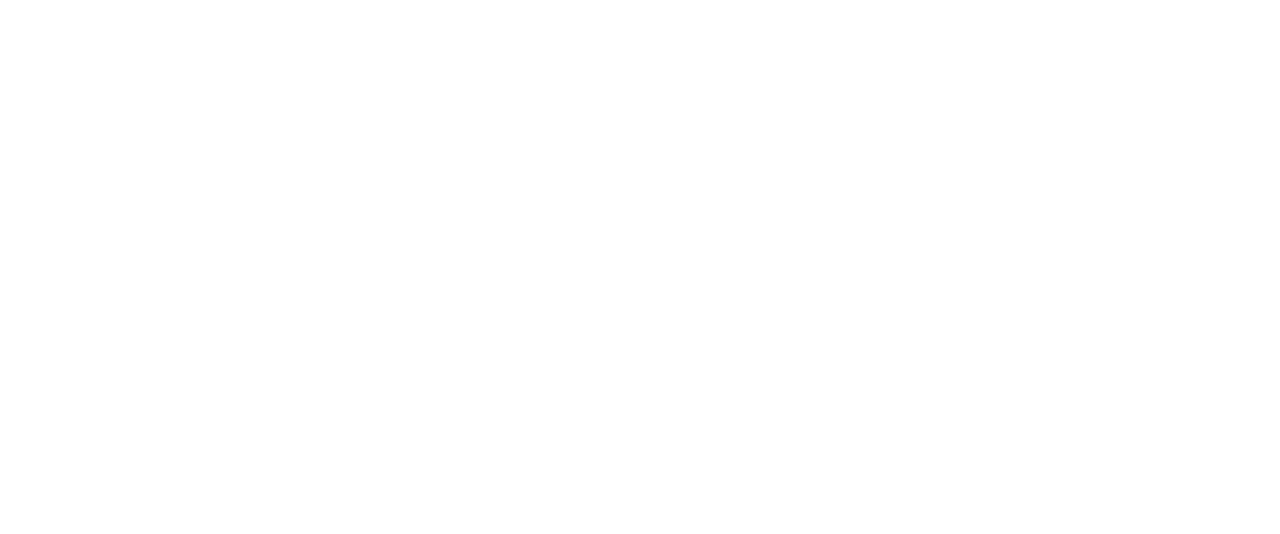
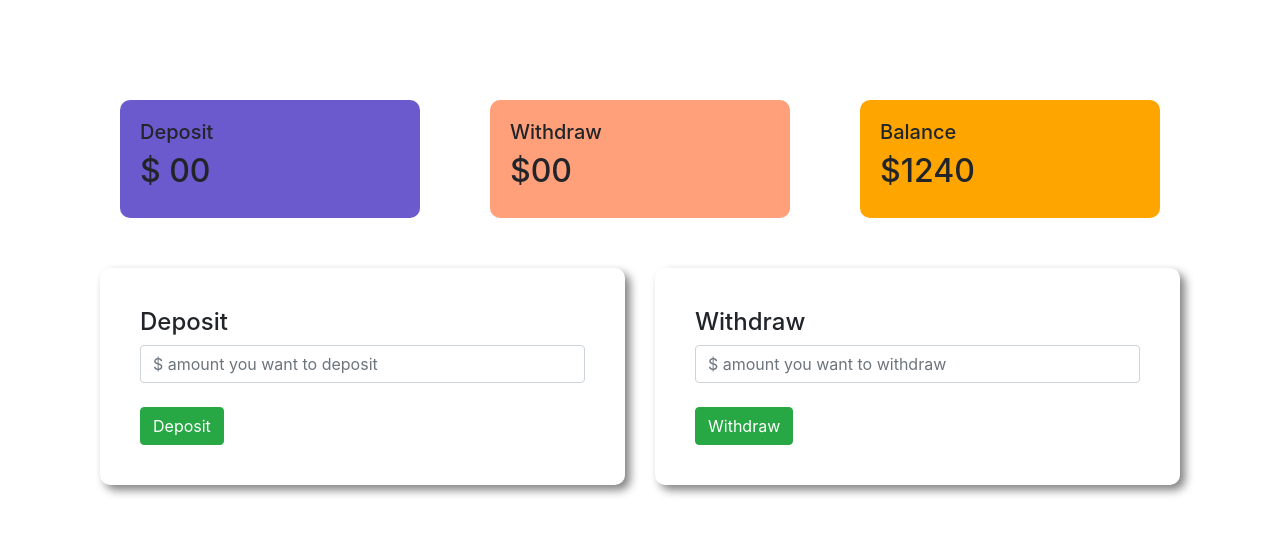
Before and after one commit to shantijulilslam/pioneer-bank, a plain HTML site: page index.html in a window 1280 px wide. Both pictures are taken after a click on the button "Enter". Drawn offline with nearby package versions, Linux system fonts and the light colour scheme.

Commit message:
adding deposite done

```diff
--- a/index.html
+++ b/index.html
@@ -4,7 +4,7 @@
     <meta charset="UTF-8">
     <meta name="viewport" content="width=device-width, initial-scale=1.0">
     <title>Pioneer Bank</title>
-    <link rel="stylesheet" href="https://stackpath.bootstrapcdn.com/bootstrap/4.1.3/css/bootstrap.min.css" integrity="sha384-MCw98/SFnGE8fJT3GXwEOngsV7Zt27NXFoaoApmYm81iuXoPkFOJwJ8ERdknLPMO" crossorigin="anonymous">
+    <link rel="stylesheet" href="https://stackpath.bootstrapcdn.com/bootstrap/4.1.3/css/bootstrap.min.css" integrity="sha384-MCw98/SFnGE8fJT3GXwEOngsV7Zt27NXFoaoApmYm81iuXoPkFOJwJ8ERdknLPMO" crossOrigin="anonymous">
     <link rel="stylesheet" href="style.css">
 </head>
 <body>
@@ -20,11 +20,68 @@
     </div>
    </div>
 
+   <div id="transaction-area">
+       <div class="row">
+           <div class="col-md-4">
+               <div class="deposit status">
+                   <h5>Deposit</h5>
+                   <h2>$ <span id="currentDeposit">00</span></h2>
+               </div>
+           </div>
+           <div class="col-md-4">
+               <div class="withdraw status">
+                   <h5>Withdraw</h5>
+                   <h2>$00</h2>
+               </div>
+           </div>
+           <div class="col-md-4">
+               <div class="balance status">
+                   <h5>Balance</h5>
+                   <h2>$1240</h2>
+               </div>
+           </div>
+       </div>
+       <div class="row">
+           <div class="col-md-6">
+              <div class="submit-area">
+                <h4>Deposit</h4>
+                <input id="deposit-amount" type="text" class="form-control" placeholder="$ amount you want to deposit">
+                <br>
+                <button id="addDeposit" class="btn btn-success">Deposit</button>
+              </div>
+           </div>
+           <div class="col-md-6">
+             <div class="submit-area">
+                <h4>Withdraw</h4>
+                <input type="text" class="form-control" placeholder="$ amount you want to withdraw">
+                <br>
+                <button class="btn btn-success">Withdraw</button>
+             </div>
+           </div>
+       </div>
+   </div>
+
    <script>
+       //login button event handler
        const loginBtn = document.getElementById("login");
         loginBtn.addEventListener("click", function() {
          const loginArea = document.getElementById("login-area");
          loginArea.style.display = "none";
+         const transactionArea = document.getElementById("transaction-area");
+         transactionArea.style.display = "block";
+        })
+         //deposit button event handler
+            const depositBtn = document.getElementById("addDeposit");
+            depositBtn.addEventListener("click",function() {
+                const depositAmount = document.getElementById("deposit-amount").value;
+                const depositNumber = parseFloat(depositAmount);
+
+                const currentDeposit = document.getElementById("currentDeposit").innerText;
+                const currentDepositNumber = parseFloat(currentDeposit);
+                const totalDeposit = depositNumber + currentDepositNumber;
+                document.getElementById("currentDeposit").innerText = totalDeposit;
+
+
        })
    </script>
 </body>
--- a/style.css
+++ b/style.css
@@ -8,3 +8,21 @@ body{
     border-radius: 10px;
     box-shadow: 5px 5px 10px gray;
 }
+#transaction-area{
+    display: none;
+}
+.status{
+    margin: 0 20px;
+    padding: 20px;
+    border-radius: 10px;
+}
+.deposit{
+    background-color: slateblue;
+
+}
+.withdraw{
+    background-color: lightsalmon;
+}
+.balance{
+    background-color: orange;
+}
```
